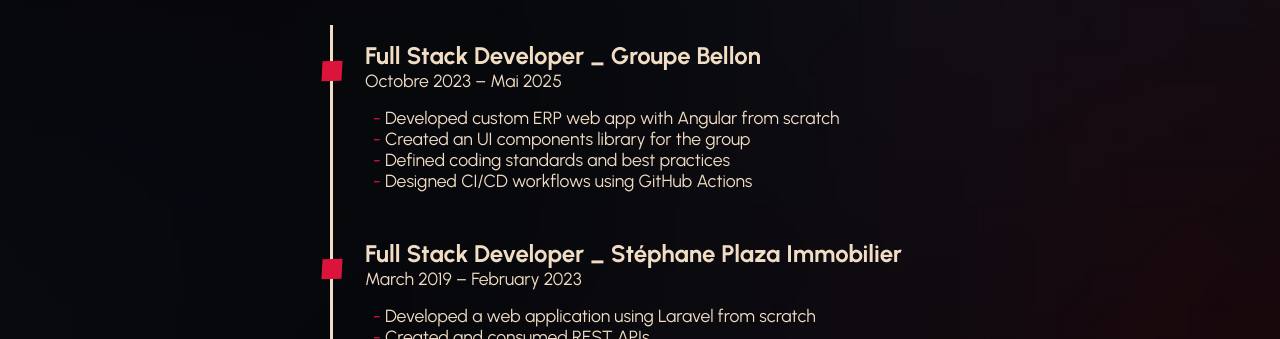
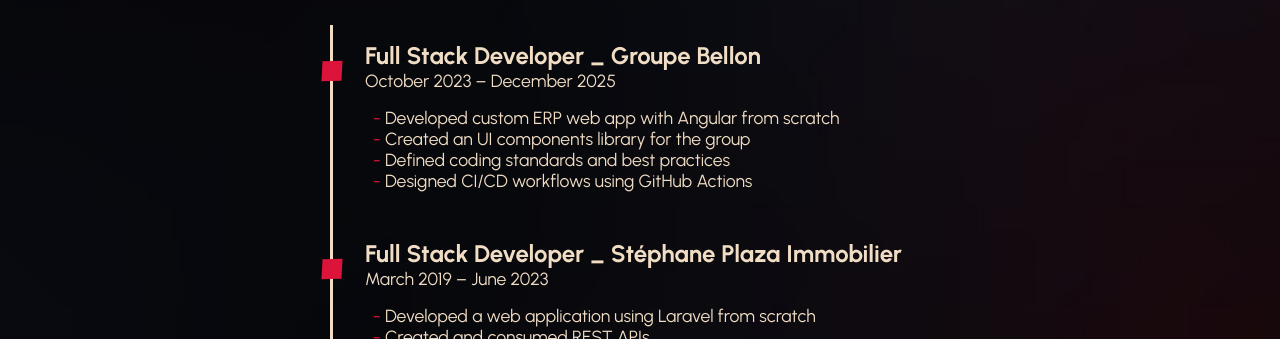
Before and after one commit to vchaillo/vchaillo.github.io, an Angular app: page / in a window 1280 px wide. Shown: the part 1183-1522 px from the top of the page. Built offline with nearby package versions, Linux system fonts and the light colour scheme.

Commit message:
update portfolio

```diff
--- a/src/app/components/experiences/experiences.component.html
+++ b/src/app/components/experiences/experiences.component.html
@@ -4,7 +4,7 @@
 	<div class="experience">
 		<div class="animated-slide-fade-in-left" [style.animation-delay]="1 * 0.2 + 's'">
 			<h2>Full Stack Developer <span class="hide-on-mobile">_</span><br class="show-on-mobile"> Groupe Bellon</h2>
-			<p>Octobre 2023 – Mai 2025</p>
+			<p>October 2023 – December 2025</p>
 			<ul>
 				<li>Developed custom ERP web app with Angular from scratch</li>
 				<li>Created an UI components library for the group</li>
@@ -18,7 +18,7 @@
 		<div class="animated-slide-fade-in-left" [style.animation-delay]="2 * 0.2 + 's'">
 			<h2>Full Stack Developer <span class="hide-on-mobile">_</span><br class="show-on-mobile"> Stéphane Plaza
 				Immobilier</h2>
-			<p>March 2019 – February 2023</p>
+			<p>March 2019 – June 2023</p>
 			<ul>
 				<li>Developed a web application using Laravel from scratch</li>
 				<li>Created and consumed REST APIs</li>
--- a/src/app/components/projects/projects.component.ts
+++ b/src/app/components/projects/projects.component.ts
@@ -14,7 +14,7 @@
     {
       name: 'Les Fleuristes',
       url: 'https://les-fleuristes.fr',
-      date: '2025',
+      date: '2026',
       image: 'projects/les-fleuristes.png',
       description: 'Site vitrine présentant les produits et prestations d’une cliente fleuriste. Le site inclut une galerie de compositions ainsi que différents formulaires de contact pour la prise de rendez-vous.',
       stack: ['Angular', 'NodeJS', 'Express', 'Bulma'],
```
Also changed, not shown: public/valentin_chaillou.png, 1 other file (tests, documents, lock files or other folders).
